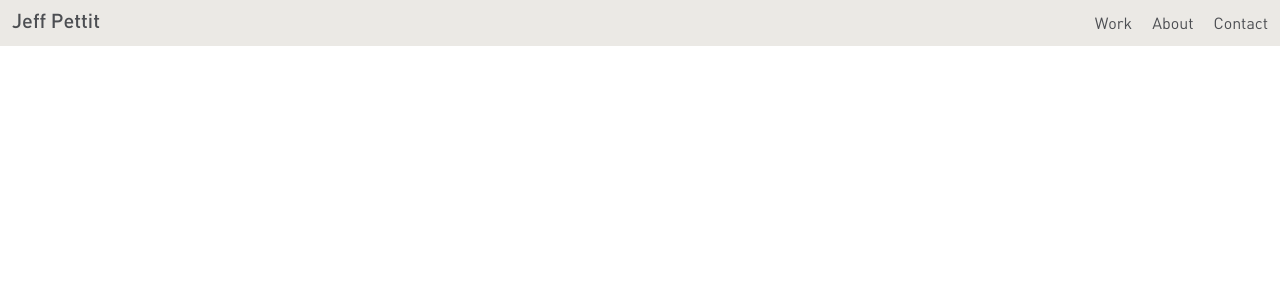
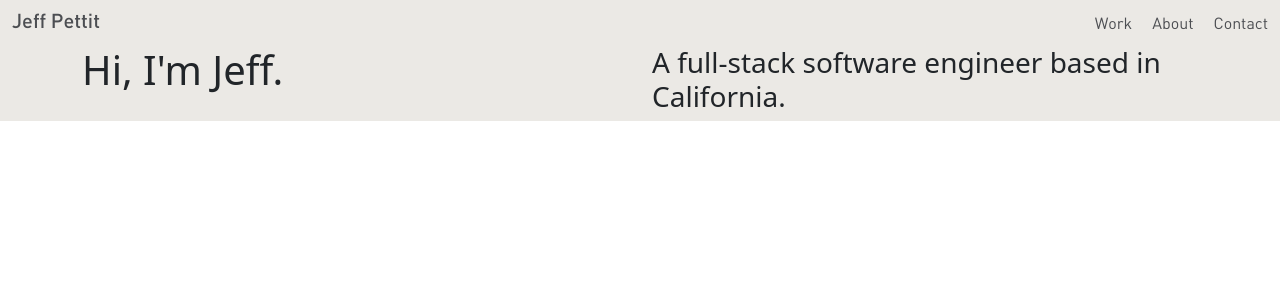
Before and after one commit to jwpettit/Portfolio-Website, a React (Create React App) app: page / in a window 1280 px wide. Shown: the top 300 px of the page. Built offline with nearby package versions, Linux system fonts and the light colour scheme.

Commit message:
Started landing page, fumbling around with ideas

```diff
--- a/src/pages/Landing.jsx
+++ b/src/pages/Landing.jsx
@@ -1,3 +1,22 @@
+import Container from "react-bootstrap/Container";
+import Row from "react-bootstrap/Row";
+import Col from "react-bootstrap/Col";
+
 export default function Landing() {
-
-};
+    return (
+        <div>
+            <Container>
+                <Row>
+                    <Col>
+                        <h1>Hi, I'm Jeff.</h1>
+                    </Col>
+                    <Col>
+                        <h3>
+                            A full-stack software engineer based in California.
+                        </h3>
+                    </Col>
+                </Row>
+            </Container>
+        </div>
+    );
+}
```
